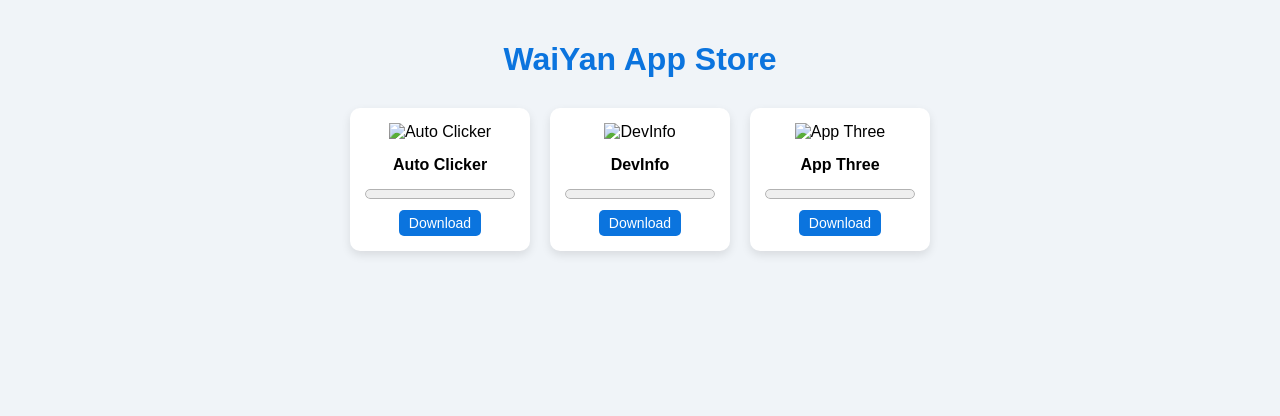
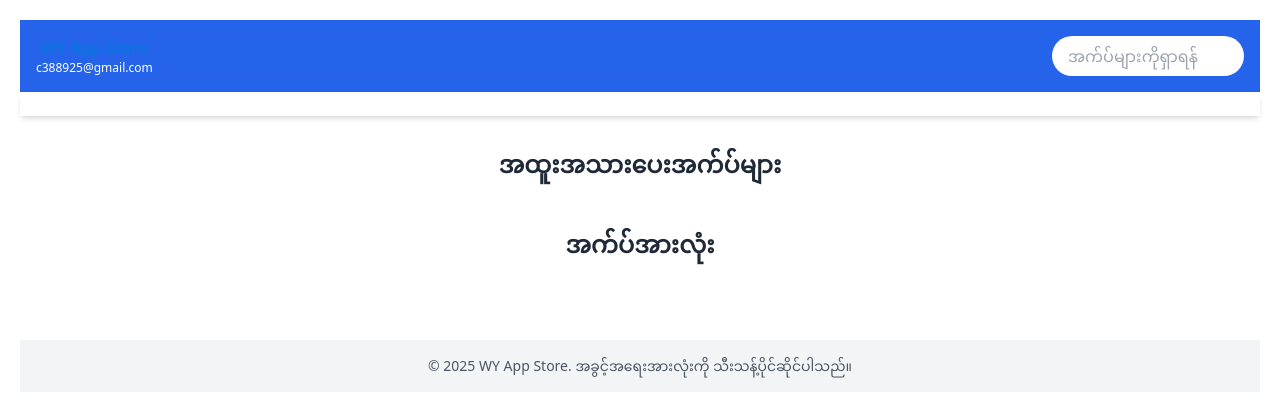
Before and after one commit to ChitLay118/WYAPPstore, a plain HTML site: page index.html in a window 1280 px wide. Drawn offline with nearby package versions, Linux system fonts and the light colour scheme.

Commit message:
Update index.html

```diff
--- a/index.html
+++ b/index.html
@@ -1,14 +1,59 @@
 <!DOCTYPE html>
-<html lang="en">
+<html lang="my">
 <head>
-<meta charset="UTF-8">
-<meta name="viewport" content="width=device-width, initial-scale=1.0">
-<title>WaiYan App Store</title>
-<link rel="stylesheet" href="style.css">
+    <meta charset="UTF-8">
+    <meta name="viewport" content="width=device-width, initial-scale=1.0">
+    <title>WY App Store</title>
+    <!-- Tailwind CSS CDN -->
+    <script src="https://cdn.tailwindcss.com"></script>
+    <!-- Inter Font -->
+    <link rel="stylesheet" href="https://fonts.googleapis.com/css2?family=Inter:wght@400;500;600;700&display=swap">
+    <link rel="stylesheet" href="style.css">
 </head>
-<body>
-<h1>WaiYan App Store</h1>
-<div id="appContainer"></div>
-<script src="script.js"></script>
+<body class="bg-white min-h-screen font-sans text-gray-800">
+    <!-- Header -->
+    <header class="bg-blue-600 text-white p-4">
+        <div class="container mx-auto flex items-center justify-between">
+            <div>
+                <h1 class="text-base font-bold">WY App Store</h1>
+                <h2 class="text-xs font-normal">c388925@gmail.com</h2>
+            </div>
+            <div>
+                <input type="text" id="search-input" placeholder="အက်ပ်များကိုရှာရန်"
+                       class="px-4 py-2 rounded-full text-black focus:outline-none focus:ring-2 focus:ring-blue-300 w-full sm:w-48">
+            </div>
+        </div>
+    </header>
+
+    <!-- Navigation -->
+    <nav class="bg-white shadow-md sticky top-0 z-10">
+        <div id="category-nav" class="container mx-auto flex overflow-x-auto whitespace-nowrap py-3 px-4 sm:px-6 lg:px-8">
+            <!-- Category buttons injected by JS -->
+        </div>
+    </nav>
+
+    <!-- Main Content -->
+    <main class="container mx-auto p-4 sm:p-6 lg:p-8">
+        <!-- Featured Apps Section -->
+        <h2 class="text-2xl font-bold mb-4">အထူးအသားပေးအက်ပ်များ</h2>
+        <div id="featured-app-list-container" class="flex overflow-hidden relative w-full scroll-smooth">
+            <!-- Featured app cards injected by JS -->
+        </div>
+
+        <!-- All Apps Section -->
+        <h2 class="text-2xl font-bold mt-8 mb-4">အက်ပ်အားလုံး</h2>
+        <div id="all-app-list-container" class="grid grid-cols-2 sm:grid-cols-2 lg:grid-cols-4 gap-4">
+            <!-- All app cards injected by JS -->
+        </div>
+    </main>
+
+    <!-- Footer -->
+    <footer class="bg-gray-100 text-gray-600 py-4 mt-8">
+        <div class="container mx-auto text-center text-sm">
+            &copy; 2025 WY App Store. အခွင့်အရေးအားလုံးကို သီးသန့်ပိုင်ဆိုင်ပါသည်။
+        </div>
+    </footer>
+
+    <script src="script.js"></script>
 </body>
 </html>
```
